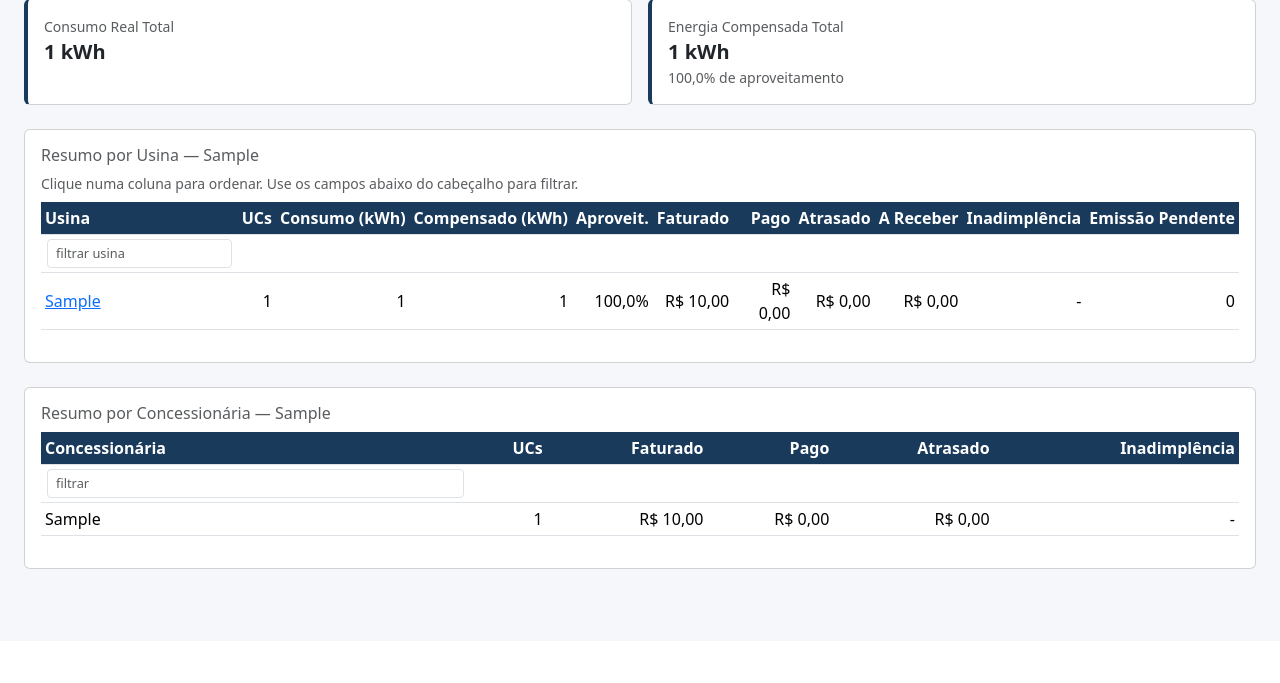
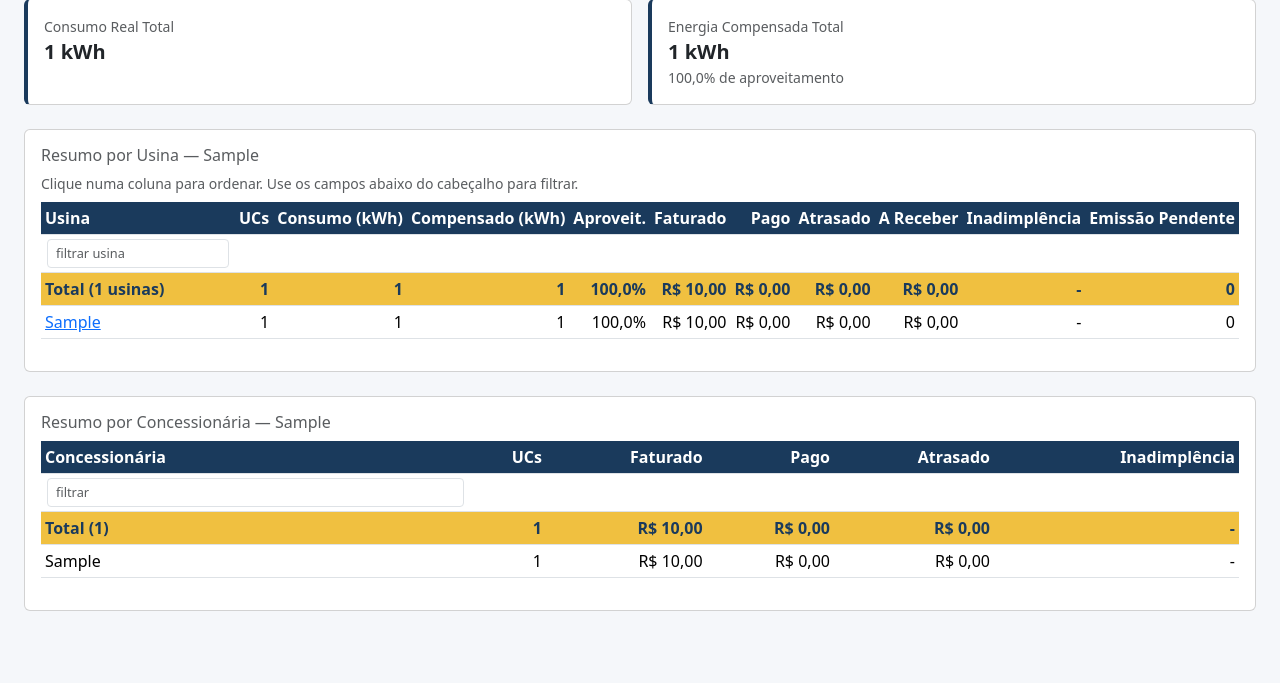
Before and after one commit to Relicetti/claude-code-workspace, a Flask app: page / in a window 1280 px wide. Shown: the part 279-962 px from the top of the page. Before the commit the page ends 848 px from the top, so only its background shows below. Run offline with Flask 3, Linux system fonts and the light colour scheme; tables that the repository leaves empty hold one stand-in row (values such as "Sample post").

Commit message:
feat(usinas): linha de totais no topo das tabelas Resumo por Usina/Concessionaria
Soma as colunas numericas (UCs, consumo, compensado, faturado, pago,
atrasado, a receber, inadimplencia, emissao pendente) e mostra como
uma linha destacada logo abaixo do cabecalho, fora do tbody para nao
ser afetada pela ordenacao/filtro das tabelas.

Co-Authored-By: Claude Sonnet 5 <noreply@anthropic.com>

```diff
--- a/usinas/app.py
+++ b/usinas/app.py
@@ -48,6 +48,29 @@ def mesnome(v):
         return v
 
 
+def _somar(linhas, campos):
+    """Soma os campos numericos indicados atraves de uma lista de linhas (sqlite3.Row)."""
+    return {campo: sum((r[campo] or 0) for r in linhas) for campo in campos}
+
+
+def _totais_usina(por_usina):
+    t = _somar(por_usina, [
+        "total_ucs", "consumo_total", "compensado_total", "valor_a_receber_total",
+        "valor_pago", "valor_atrasado", "valor_aberto", "qtd_atrasados", "qtd_emissao_pendente",
+    ])
+    t["aproveitamento"] = (t["compensado_total"] / t["consumo_total"]) if t["consumo_total"] else None
+    base = t["valor_atrasado"] + t["valor_pago"]
+    t["pct_inadimplencia"] = (t["valor_atrasado"] / base) if base else None
+    return t
+
+
+def _totais_concessionaria(por_concessionaria):
+    t = _somar(por_concessionaria, ["total_ucs", "valor_a_receber_total", "valor_pago", "valor_atrasado"])
+    base = t["valor_atrasado"] + t["valor_pago"]
+    t["pct_inadimplencia"] = (t["valor_atrasado"] / base) if base else None
+    return t
+
+
 def periodo_atual(padrao=None):
     periodos = db.get_periodos()
     p = request.args.get("periodo") or padrao
@@ -74,6 +97,7 @@ def index():
         "dashboard.html",
         periodo=periodo, periodos=periodos,
         resumo=resumo, por_usina=por_usina, por_concessionaria=por_concessionaria,
+        totais_usina=_totais_usina(por_usina), totais_concessionaria=_totais_concessionaria(por_concessionaria),
         kpis=kpis, geracao_prevista=geracao_prevista, geracao_real=geracao_real,
     )
 
--- a/usinas/templates/base.html
+++ b/usinas/templates/base.html
@@ -23,6 +23,7 @@
     .tabela-interativa .sort-ind { font-size: 0.7em; opacity: 0.85; }
     .tabela-interativa .filtro-row th { background: #fff; padding: 4px 6px; }
     .tabela-interativa .filtro-row input { font-size: 0.8rem; }
+    .tabela-interativa .totais-row th { background: #f0c040; color: #1a3a5c; cursor: default; }
   </style>
 </head>
 <body>
--- a/usinas/templates/dashboard.html
+++ b/usinas/templates/dashboard.html
@@ -112,6 +112,19 @@
           <th><input type="text" class="form-control form-control-sm" placeholder="filtrar usina"></th>
           <th colspan="10"></th>
         </tr>
+        <tr class="totais-row no-sort">
+          <th>Total ({{ por_usina|length }} usinas)</th>
+          <th class="text-end">{{ totais_usina.total_ucs|numero }}</th>
+          <th class="text-end">{{ totais_usina.consumo_total|numero }}</th>
+          <th class="text-end">{{ totais_usina.compensado_total|numero }}</th>
+          <th class="text-end">{% if totais_usina.aproveitamento is not none %}{{ totais_usina.aproveitamento|pct }}{% else %}-{% endif %}</th>
+          <th class="text-end">{{ totais_usina.valor_a_receber_total|brl }}</th>
+          <th class="text-end">{{ totais_usina.valor_pago|brl }}</th>
+          <th class="text-end">{{ totais_usina.valor_atrasado|brl }}</th>
+          <th class="text-end">{{ totais_usina.valor_aberto|brl }}</th>
+          <th class="text-end">{% if totais_usina.pct_inadimplencia is not none %}{{ totais_usina.pct_inadimplencia|pct }}{% else %}-{% endif %}</th>
+          <th class="text-end">{{ totais_usina.qtd_emissao_pendente|numero }}</th>
+        </tr>
         </thead>
         <tbody>
         {% for u in por_usina %}
@@ -152,6 +165,14 @@
         <tr class="filtro-row">
           <th><input type="text" class="form-control form-control-sm" placeholder="filtrar"></th>
           <th colspan="5"></th>
+        </tr>
+        <tr class="totais-row no-sort">
+          <th>Total ({{ por_concessionaria|length }})</th>
+          <th class="text-end">{{ totais_concessionaria.total_ucs|numero }}</th>
+          <th class="text-end">{{ totais_concessionaria.valor_a_receber_total|brl }}</th>
+          <th class="text-end">{{ totais_concessionaria.valor_pago|brl }}</th>
+          <th class="text-end">{{ totais_concessionaria.valor_atrasado|brl }}</th>
+          <th class="text-end">{% if totais_concessionaria.pct_inadimplencia is not none %}{{ totais_concessionaria.pct_inadimplencia|pct }}{% else %}-{% endif %}</th>
         </tr>
         </thead>
         <tbody>
```
